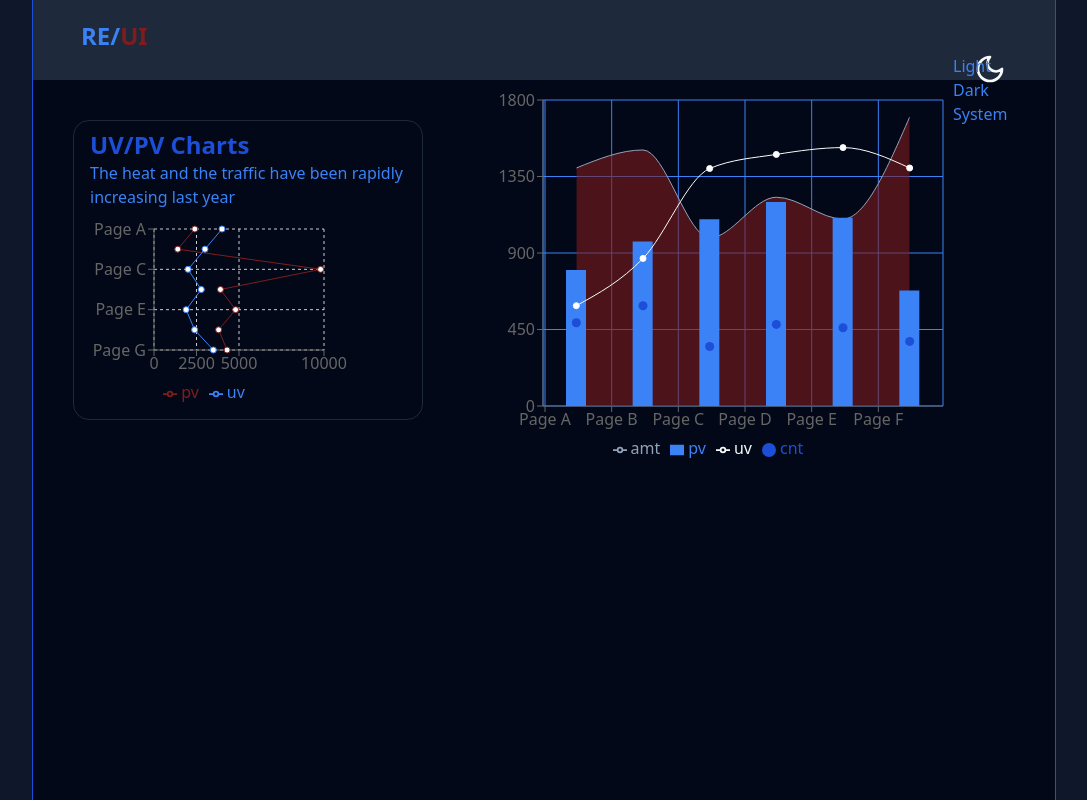
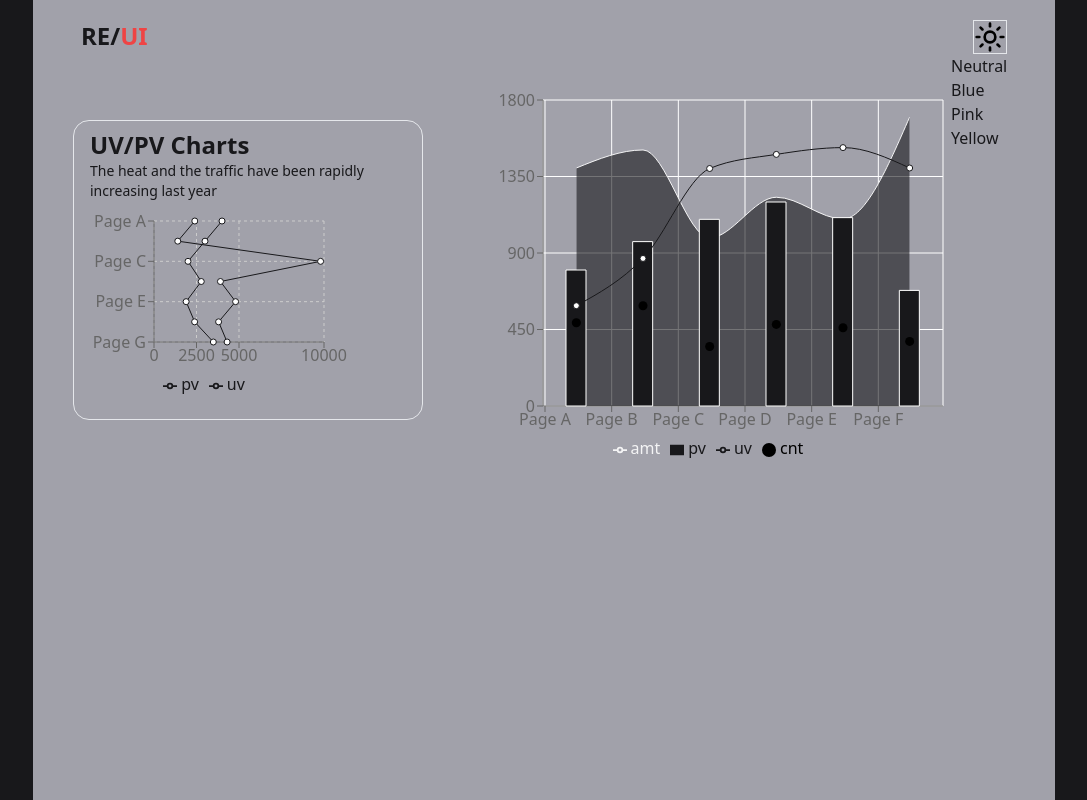
Before and after one commit to yourRichard/charts, a React (Vite) app: page / in a window 1280 px wide. Both pictures are taken after a click on the button "Toggle theme". Shown: the whole page, without its empty margins (96-1183 px from the left). Built offline with nearby package versions, Linux system fonts and the light colour scheme.

Commit message:
ssc3 ver

```diff
--- a/app/globals.css
+++ b/app/globals.css
@@ -2,60 +2,106 @@
 @tailwind components;
 @tailwind utilities;
 
-
+/* neutral color */
 @layer base {
   :root {
     --background: 0 0% 100%;
-    --foreground: 222.2 84% 4.9%;
-    --card: 0 0% 100%;
-    --card-foreground: 222.2 84% 4.9%;
-    --popover: 0 0% 100%;
-    --popover-foreground: 222.2 84% 4.9%;
-    --primary: 221.2 83.2% 53.3%;
-    --primary-foreground: 210 40% 98%;
-    --secondary: 210 40% 96.1%;
-    --secondary-foreground: 222.2 47.4% 11.2%;
-    --muted: 210 40% 96.1%;
-    --muted-foreground: 215.4 16.3% 46.9%;
-    --accent: 210 40% 96.1%;
-    --accent-foreground: 222.2 47.4% 11.2%;
-    --destructive: 0 84.2% 60.2%;
-    --destructive-foreground: 210 40% 98%;
-    --border: 214.3 31.8% 91.4%;
-    --input: 214.3 31.8% 91.4%;
-    --ring: 221.2 83.2% 53.3%;
-    --radius: 0.5rem;
+    --background-neutral: 0 0% 100%;
+    --foreground-neutral: 240 10% 3.9%;
+    --primary-neutral: 240 5.9% 10%;
+    --primary-foreground-neutral: 0 0% 98%;
+    --secondary-neutral: 240 4.8% 95.9%;
+    --secondary-foreground-neutral: 240 5.9% 10%;
+    --destructive-neutral: 0 84.2% 60.2%;
+    --destructive-foreground-neutral: 0 0% 98%;
+    --ring-neutral: 240 5.9% 10%;
   }
 
   .dark {
-    --background: 222.2 84% 4.9%;
-    --foreground: 210 40% 98%;
-    --card: 222.2 84% 4.9%;
-    --card-foreground: 210 40% 98%;
-    --popover: 222.2 84% 4.9%;
-    --popover-foreground: 210 40% 98%;
-    --primary: 217.2 91.2% 59.8%;
-    --primary-foreground: 222.2 47.4% 11.2%;
-    --secondary: 217.2 32.6% 17.5%;
-    --secondary-foreground: 210 40% 98%;
-    --muted: 217.2 32.6% 17.5%;
-    --muted-foreground: 215 20.2% 65.1%;
-    --accent: 217.2 32.6% 17.5%;
-    --accent-foreground: 210 40% 98%;
-    --destructive: 0 62.8% 30.6%;
-    --destructive-foreground: 210 40% 98%;
-    --border: 217.2 32.6% 17.5%;
-    --input: 217.2 32.6% 17.5%;
-    --ring: 224.3 76.3% 48%;
+    --background: 0 0% 100%;
+    --background-neutral: 0 0% 100%;
+    --foreground-neutral: 240 10% 3.9%;
+    --primary-neutral: 240 5.9% 10%;
+    --primary-foreground-neutral: 0 0% 98%;
+    --secondary-neutral: 240 4.8% 95.9%;
+    --secondary-foreground-neutral: 240 5.9% 10%;
+    --destructive-neutral: 0 84.2% 60.2%;
+    --destructive-foreground-neutral: 0 0% 98%;
+    --ring-neutral: 240 5.9% 10%;
   }
+  /* neutral color */
+  :root {
+    --background-blue: 0 0% 100%;
+    --foreground-blue: 222.2 84% 4.9%;
+    --primary-blue: 221.2 83.2% 53.3%;
+    --primary-foreground-blue: 210 40% 98%;
+    --secondary-blue: 210 40% 96.1%;
+    --secondary-foreground-blue: 222.2 47.4% 11.2%;
+    --destructive-blue: 0 84.2% 60.2%;
+    --destructive-foreground-blue: 210 40% 98%;
+    --ring-blue: 221.2 83.2% 53.3%;
+  }
+
+  .dark {
+    --background-blue: 222.2 84% 4.9%;
+    --foreground-blue: 210 40% 98%;
+    --primary-blue: 217.2 91.2% 59.8%;
+    --primary-foreground-blue: 222.2 47.4% 11.2%;
+    --secondary-blue: 217.2 32.6% 17.5%;
+    --secondary-foreground-blue: 210 40% 98%;
+    --destructive-blue: 0 62.8% 30.6%;
+    --destructive-foreground-blue: 210 40% 98%;
+    --ring-blue: 224.3 76.3% 48%;
+  }
+
+  :root {
+    --background: 0 0% 100%;
+    --background-pink: 0 0% 100%;
+    --foreground-pink: 240 10% 3.9%;
+    --primary-pink: 346.8 77.2% 49.8%;
+    --primary-foreground-pink: 355.7 100% 97.3%;
+    --secondary-pink: 240 4.8% 95.9%;
+    --secondary-foreground-pink: 240 5.9% 10%;
+    --destructive-pink: 0 84.2% 60.2%;
+    --destructive-foreground-pink: 0 0% 98%;
+    --ring-pink: 346.8 77.2% 49.8%;
+  }
+
+  .dark {
+    --background: 20 14.3% 4.1%;
+    --background-pink: 20 14.3% 4.1%;
+    --foreground-pink: 0 0% 95%;
+    --primary-pink: 346.8 77.2% 49.8%;
+    --primary-foreground-pink: 355.7 100% 97.3%;
+    --secondary-pink: 240 3.7% 15.9%;
+    --secondary-foreground-pink: 0 0% 98%;
+    --destructive-pink: 0 62.8% 30.6%;
+    --destructive-foreground-pink: 0 85.7% 97.3%;
+    --ring-pink: 346.8 77.2% 49.8%;
+  }
+
+  :root {
+    --background-yellow: 0 0% 100%;
+    --foreground-yellow: 20 14.3% 4.1%;
+    --primary-yellow: 47.9 95.8% 53.1%;
+    --primary-foreground-yellow: 26 83.3% 14.1%;
+    --secondary-yellow: 60 4.8% 95.9%;
+    --secondary-foreground-yellow: 24 9.8% 10%;
+    --destructive-yellow: 0 84.2% 60.2%;
+    --destructive-foreground-yellow: 60 9.1% 97.8%;
+    --ring-yellow: 20 14.3% 4.1%;
+  }
+
+  .dark {
+    --background-yellow: 20 14.3% 4.1%;
+    --foreground-yellow: 60 9.1% 97.8%;
+    --primary-yellow: 47.9 95.8% 53.1%;
+    --primary-foreground-yellow: 26 83.3% 14.1%;
+    --secondary-yellow: 12 6.5% 15.1%;
+    --secondary-foreground-yellow: 60 9.1% 97.8%;
+    --destructive-yellow: 0 62.8% 30.6%;
+    --destructive-foreground-yellow: 60 9.1% 97.8%;
+    --ring-yellow: 35.5 91.7% 32.9%;
+  }
+
 }
-
-
-@layer base {
-  * {
-    @apply border-border;
-  }
-  body {
-    @apply bg-background text-foreground;
-  }
-}
--- a/src/App.tsx
+++ b/src/App.tsx
@@ -1,12 +1,12 @@
 import "../app/globals.css";
 import Header from "./components/global/header/Header";
 import Charts from "./components/global/main-charts/Charts";
-
+import { useTheme } from "./themeContext";
 function App() {
-
+  const {theme} = useTheme()
   return (
-    <div className="bg-slate-900 h-screen">
-          <div className="bg-background dark:bg-background w-[80%] border-l border-ring border-r border-r-ring mx-auto h-full">
+    <div className=" h-screen"style={{background:theme.primaryColor}}>
+          <div className="bg-zinc-400 w-[80%] border-l border-ring border-r border-r-ring mx-auto h-full " >
 
             <Header/>
             <Charts/>
--- a/src/components/charts/LeftCharts.tsx
+++ b/src/components/charts/LeftCharts.tsx
@@ -1,7 +1,8 @@
 import { LineChart, Line, XAxis, YAxis, CartesianGrid, Tooltip, Legend } from 'recharts';
+import { useTheme } from '../../themeContext';
 
 const LeftCharts = () => {
-
+     const {theme} = useTheme();
     const data = [
         {
           name: 'Page A',
@@ -49,8 +50,8 @@ const LeftCharts = () => {
   return (
     <div className='mt-10 w-[350px] h-[300px] border border-border ml-10 rounded-2xl'>
       <div className='ml-4 mt-2 '>
-        <h3 className='text-ring text-2xl font-bold'>UV/PV Charts</h3>
-        <p className='text-primary'>The heat and the traffic have been rapidly increasing last year</p>
+        <h3 className={` text-2xl font-bold`} style={{color:theme.ring}}>UV/PV Charts</h3>
+        <p className='text-sm' style={{color:theme.primaryColor}}>The heat and the traffic have been rapidly increasing last year</p>
       </div>
       <LineChart
           layout="vertical"
@@ -69,8 +70,8 @@ const LeftCharts = () => {
           <YAxis dataKey="name" type="category" />
           <Tooltip />
           <Legend />
-          <Line dataKey="pv" stroke="hsl(var(--destructive))"/>
-          <Line dataKey="uv" stroke="hsl(var(--primary))" />
+          <Line dataKey="pv" stroke={theme.primaryColor}/>
+          <Line dataKey="uv" stroke={theme.ring} />
         </LineChart>
     </div>
 
--- a/src/components/charts/RightCharts.tsx
+++ b/src/components/charts/RightCharts.tsx
@@ -11,8 +11,9 @@ import {
   Scatter,
 } from 'recharts';
 
-
+import { useTheme } from '../../themeContext';
 const RightCharts = () => {
+  const {theme} = useTheme()
     const data = [
         {
           name: 'Page A',
@@ -70,15 +71,15 @@ const RightCharts = () => {
             left: 20,
           }}
         >
-          <CartesianGrid stroke='hsl(var(--primary))' />
+          <CartesianGrid stroke={theme.backgroundColor}/>
           <XAxis dataKey="name" scale="band" />
           <YAxis />
           <Tooltip />
           <Legend />
-          <Area type="monotone" dataKey="amt" fill="hsl(var(--destructive))" stroke="hsl(var(--muted-foreground))" />
-          <Bar dataKey="pv" barSize={20} fill='hsl(var(--primary))'stroke='"hsl(var(--secondary))"' />
-          <Line type="monotone" dataKey="uv" stroke="hsl(var(--accent-foreground))"/>
-          <Scatter dataKey="cnt" fill="hsl(var(--ring))"/>
+          <Area type="monotone" dataKey="amt" fill={theme.primaryColor} stroke={theme.secondaryColor} />
+          <Bar dataKey="pv" barSize={20} fill={theme.primaryColor}stroke={theme.backgroundColor} />
+          <Line type="monotone" dataKey="uv" stroke={theme.ring}/>
+          <Scatter dataKey="cnt" fill={theme.destructive}/>
         </ComposedChart>
     </div>
 
--- a/src/components/mode-toggle.tsx
+++ b/src/components/mode-toggle.tsx
@@ -4,10 +4,11 @@ import { DropdownMenu,
     DropdownMenuContent,
     DropdownMenuItem,
     DropdownMenuTrigger, } from "@radix-ui/react-dropdown-menu"
-import { useTheme } from "./theme-provider"
+import { useTheme } from "../themeContext"
 
 export function ModeToggle() {
-  const { setTheme } = useTheme()
+  const { changeTheme } = useTheme()
+  const {theme} = useTheme()
 
   return (
     <div className="mt-5 mr-12">
@@ -20,14 +21,17 @@ export function ModeToggle() {
         </Button>
       </DropdownMenuTrigger>
       <DropdownMenuContent align="end" >
-        <DropdownMenuItem onClick={() => setTheme("light")} className="text-primary hover:cursor-pointer" >
-          Light
+        <DropdownMenuItem onClick={() => changeTheme(1)} className="hover:cursor-pointer" style={{color:theme.ring}}>
+          Neutral
         </DropdownMenuItem>
-        <DropdownMenuItem onClick={() => setTheme("dark")} className="text-primary hover:cursor-pointer">
-          Dark
+        <DropdownMenuItem onClick={() => changeTheme(2)} className="hover:cursor-pointer"style={{color:theme.ring}}>
+          Blue
         </DropdownMenuItem>
-        <DropdownMenuItem onClick={() => setTheme("system")} className="text-primary hover:cursor-pointer">
-          System
+        <DropdownMenuItem onClick={() => changeTheme(3)} className="hover:cursor-pointer"style={{color:theme.ring}}>
+          Pink
+        </DropdownMenuItem>
+        <DropdownMenuItem onClick={() => changeTheme(4)} className="hover:cursor-pointer" style={{color:theme.ring}}>
+          Yellow
         </DropdownMenuItem>
       </DropdownMenuContent>
     </DropdownMenu>
--- a/src/components/theme-provider.tsx
+++ b/src/components/theme-provider.tsx
@@ -1,73 +1,73 @@
-import { createContext, useContext, useEffect, useState } from "react"
+// import { createContext, useContext, useEffect, useState } from "react"
 
-type Theme = "dark" | "light" | "system"
+// type Theme = "dark" | "light" | "system"|"pink"
 
-type ThemeProviderProps = {
-  children: React.ReactNode
-  defaultTheme?: Theme
-  storageKey?: string
-}
+// type ThemeProviderProps = {
+//   children: React.ReactNode
+//   defaultTheme?: Theme
+//   storageKey?: string
+// }
 
-type ThemeProviderState = {
-  theme: Theme
-  setTheme: (theme: Theme) => void
-}
+// type ThemeProviderState = {
+//   theme: Theme
+//   setTheme: (theme: Theme) => void
+// }
 
-const initialState: ThemeProviderState = {
-  theme: "system",
-  setTheme: () => null,
-}
+// const initialState: ThemeProviderState = {
+//   theme: "system",
+//   setTheme: () => null,
+// }
 
-const ThemeProviderContext = createContext<ThemeProviderState>(initialState)
+// const ThemeProviderContext = createContext<ThemeProviderState>(initialState)
 
-export function ThemeProvider({
-  children,
-  defaultTheme = "system",
-  storageKey = "vite-ui-theme",
-  ...props
-}: ThemeProviderProps) {
-  const [theme, setTheme] = useState<Theme>(
-    () => (localStorage.getItem(storageKey) as Theme) || defaultTheme
-  )
+// export function ThemeProvider({
+//   children,
+//   defaultTheme = "system",
+//   storageKey = "vite-ui-theme",
+//   ...props
+// }: ThemeProviderProps) {
+//   const [theme, setTheme] = useState<Theme>(
+//     () => (localStorage.getItem(storageKey) as Theme) || defaultTheme
+//   )
 
-  useEffect(() => {
-    const root = window.document.documentElement
+//   useEffect(() => {
+//     const root = window.document.documentElement
 
-    root.classList.remove("light", "dark")
+//     root.classList.remove("light", "dark")
 
-    if (theme === "system") {
-      const systemTheme = window.matchMedia("(prefers-color-scheme: dark)")
-        .matches
-        ? "dark"
-        : "light"
+//     if (theme === "system") {
+//       const systemTheme = window.matchMedia("(prefers-color-scheme: dark)")
+//         .matches
+//         ? "dark"
+//         : "light"
 
-      root.classList.add(systemTheme)
-      return
-    }
+//       root.classList.add(systemTheme)
+//       return
+//     }
 
-    root.classList.add(theme)
-  }, [theme])
+//     root.classList.add(theme)
+//   }, [theme])
 
-  const value = {
-    theme,
-    setTheme: (theme: Theme) => {
-      localStorage.setItem(storageKey, theme)
-      setTheme(theme)
-    },
-  }
+//   const value = {
+//     theme,
+//     setTheme: (theme: Theme) => {
+//       localStorage.setItem(storageKey, theme)
+//       setTheme(theme)
+//     },
+//   }
 
-  return (
-    <ThemeProviderContext.Provider {...props} value={value}>
-      {children}
-    </ThemeProviderContext.Provider>
-  )
-}
+//   return (
+//     <ThemeProviderContext.Provider {...props} value={value}>
+//       {children}
+//     </ThemeProviderContext.Provider>
+//   )
+// }
 
-export const useTheme = () => {
-  const context = useContext(ThemeProviderContext)
+// export const useTheme = () => {
+//   const context = useContext(ThemeProviderContext)
 
-  if (context === undefined)
-    throw new Error("useTheme must be used within a ThemeProvider")
+//   if (context === undefined)
+//     throw new Error("useTheme must be used within a ThemeProvider")
 
-  return context
-}
+//   return context
+// }
--- a/src/main.tsx
+++ b/src/main.tsx
@@ -1,10 +1,9 @@
 import React from 'react'
 import ReactDOM from 'react-dom/client'
 import App from './App.tsx'
-import { ThemeProvider } from './components/theme-provider.tsx'
-
+import { ThemeProvider } from './themeContext.tsx'
 ReactDOM.createRoot(document.getElementById('root')!).render(
-  <ThemeProvider defaultTheme="dark" storageKey="vite-ui-theme">
+  <ThemeProvider>
 
   <React.StrictMode>
     <App />
--- /dev/null
+++ b/src/themeContext.tsx
@@ -0,0 +1,105 @@
+import { createContext, useContext, useState, ReactNode } from 'react';
+type Theme = {
+  primaryColor: string;
+  primaryForground:string;
+  ring: string;
+  backgroundColor: string;
+  destructive:string;
+  foregroundColor:string;
+  secondaryColor:string;
+
+  // Add more properties for other styles
+};
+
+const theme1: Theme = {
+  backgroundColor: 'hsl(var(--background-neutral))',
+  primaryColor:'hsl(var(--primary-neutral))',
+  ring: 'hsl(var(--ring-neutral))',
+  destructive: 'hsl(var(--destrustive-neutral))',
+  secondaryColor:'hsl(var(--secondary-neutral))',
+  foregroundColor:'hsl(var(--foreground-neutral))',
+  primaryForground:'hsl(var(--primary-foreground-neutral))'
+  // ... other styles
+};
+
+const theme2: Theme = {
+  backgroundColor: 'hsl(var(--background-blue))',
+  primaryColor:'hsl(var(--primary-blue))',
+  ring: 'hsl(var(--ring-blue))',
+  destructive: 'hsl(var(--destrustive-blue))',
+  secondaryColor:'hsl(var(--secondary-blue))',
+  foregroundColor:'hsl(var(--foreground-blue))',
+  primaryForground:'hsl(var(--primary-foreground-blue))'
+  // ... other styles
+};
+
+const theme3: Theme = {
+  backgroundColor: 'hsl(var(--background-pink))',
+  primaryColor:'hsl(var(--primary-pink))',
+  ring: 'hsl(var(--ring-pink))',
+  destructive: 'hsl(var(--destrustive-pink))',
+  secondaryColor:'hsl(var(--secondary-pink))',
+  foregroundColor:'hsl(var(--foreground-pink))',
+  primaryForground:'hsl(var(--primary-foreground-pink))'
+  // ... other styles
+};
+
+const theme4: Theme = {
+  backgroundColor: 'hsl(var(--background-yellow))',
+  primaryColor:'hsl(var(--primary-yellow))',
+  ring: 'hsl(var(--ring-yellow))',
+  destructive: 'hsl(var(--destrustive-yellow))',
+  secondaryColor:'hsl(var(--secondary-yellow))',
+  foregroundColor:'hsl(var(--foreground-yellow))',
+  primaryForground:'hsl(var(--primary-foreground-yellow))'
+  // ... other styles
+};
+
+type ThemeContextType = {
+  theme: Theme;
+  changeTheme: (selectedTheme: number) => void;
+};
+
+const ThemeContext = createContext<ThemeContextType | undefined>(undefined);
+
+export function useTheme() {
+  const context = useContext(ThemeContext);
+  if (!context) {
+    throw new Error('useTheme must be used within a ThemeProvider');
+  }
+  return context;
+}
+
+type ThemeProviderProps = {
+  children: ReactNode;
+};
+
+export function ThemeProvider({ children }: ThemeProviderProps) {
+  const [theme, setTheme] = useState<Theme>(theme1); // Default theme
+
+  const changeTheme = (selectedTheme: number) => {
+    switch (selectedTheme) {
+      case 1:
+        setTheme(theme1);
+        break;
+      case 2:
+        setTheme(theme2);
+        break;
+      case 3:
+        setTheme(theme3);
+        break;
+      case 4:
+        setTheme(theme4);
+        break;
+      default:
+        setTheme(theme1); // Set a default theme
+        break;
+    }
+  };
+
+  return (
+    <ThemeContext.Provider value={{ theme, changeTheme }}>
+      {children}
+    </ThemeContext.Provider>
+  );
+}
--- a/tailwind.config.js
+++ b/tailwind.config.js
@@ -1,6 +1,7 @@
 /** @type {import('tailwindcss').Config} */
 module.exports = {
   darkMode: ["class"],
+  pinkMode:["class"],
   content: [
     './pages/**/*.{ts,tsx}',
     './components/**/*.{ts,tsx}',
@@ -16,40 +17,47 @@ module.exports = {
       },
     },
     extend: {
+      // neutral color
       colors: {
-        border: "hsl(var(--border))",
-        input: "hsl(var(--input))",
-        ring: "hsl(var(--ring))",
+
+        ring: "hsl(var(--ring-neutral))",
         background: "hsl(var(--background))",
-        foreground: "hsl(var(--foreground))",
+        background: "hsl(var(--background-neutral))",
+        foreground: "hsl(var(--foreground-neutral))",
         primary: {
-          DEFAULT: "hsl(var(--primary))",
-          foreground: "hsl(var(--primary-foreground))",
+          DEFAULT: "hsl(var(--primary-neutral))",
+          foreground: "hsl(var(--primary-foreground-neutral))",
         },
         secondary: {
-          DEFAULT: "hsl(var(--secondary))",
-          foreground: "hsl(var(--secondary-foreground))",
+          DEFAULT: "hsl(var(--secondary-neutral))",
+          foreground: "hsl(var(--secondary-foreground-neutral))",
         },
         destructive: {
-          DEFAULT: "hsl(var(--destructive))",
-          foreground: "hsl(var(--destructive-foreground))",
+          DEFAULT: "hsl(var(--destructive-neutral))",
+          foreground: "hsl(var(--destructive-foreground-neutral))",
+
+
+          ring: "hsl(var(--ring-blue))",
+        background: "hsl(var(--background-blue))",
+        foreground: "hsl(var(--foreground-blue))",
+        primary: {
+          DEFAULT: "hsl(var(--primary-blue))",
+          foreground: "hsl(var(--primary-foreground-blue))",
         },
-        muted: {
-          DEFAULT: "hsl(var(--muted))",
-          foreground: "hsl(var(--muted-foreground))",
+        secondary: {
+          DEFAULT: "hsl(var(--secondary-blue))",
+          foreground: "hsl(var(--secondary-foreground-blue))",
         },
-        accent: {
-          DEFAULT: "hsl(var(--accent))",
-          foreground: "hsl(var(--accent-foreground))",
+        destructive: {
+          DEFAULT: "hsl(var(--destructive-blue))",
+          foreground: "hsl(var(--destructive-foreground-blue))",
         },
-        popover: {
-          DEFAULT: "hsl(var(--popover))",
-          foreground: "hsl(var(--popover-foreground))",
-        },
-        card: {
-          DEFAULT: "hsl(var(--card))",
-          foreground: "hsl(var(--card-foreground))",
-        },
+
+        // neutral color
+
+
+
+
       },
       borderRadius: {
         lg: "var(--radius)",
@@ -73,4 +81,4 @@ module.exports = {
     },
   },
   plugins: [require("tailwindcss-animate")],
-}
+}}
```
